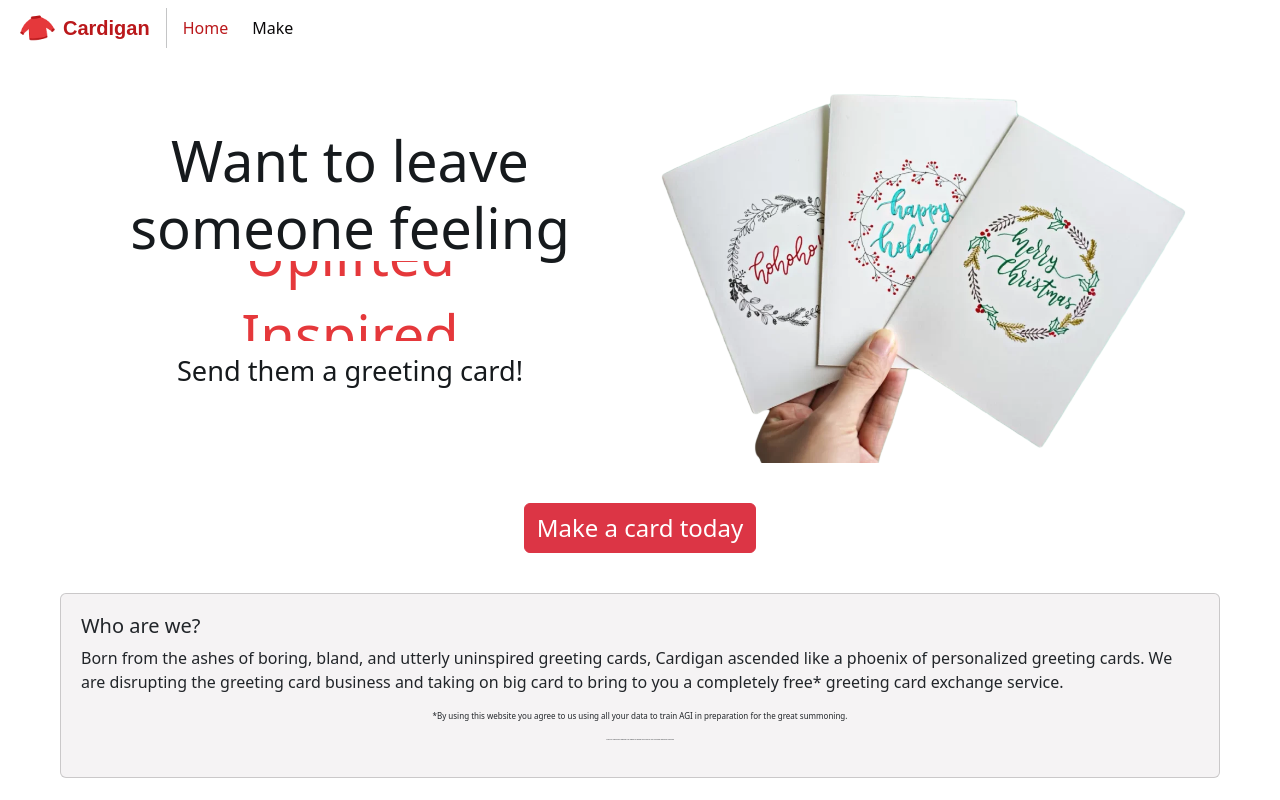
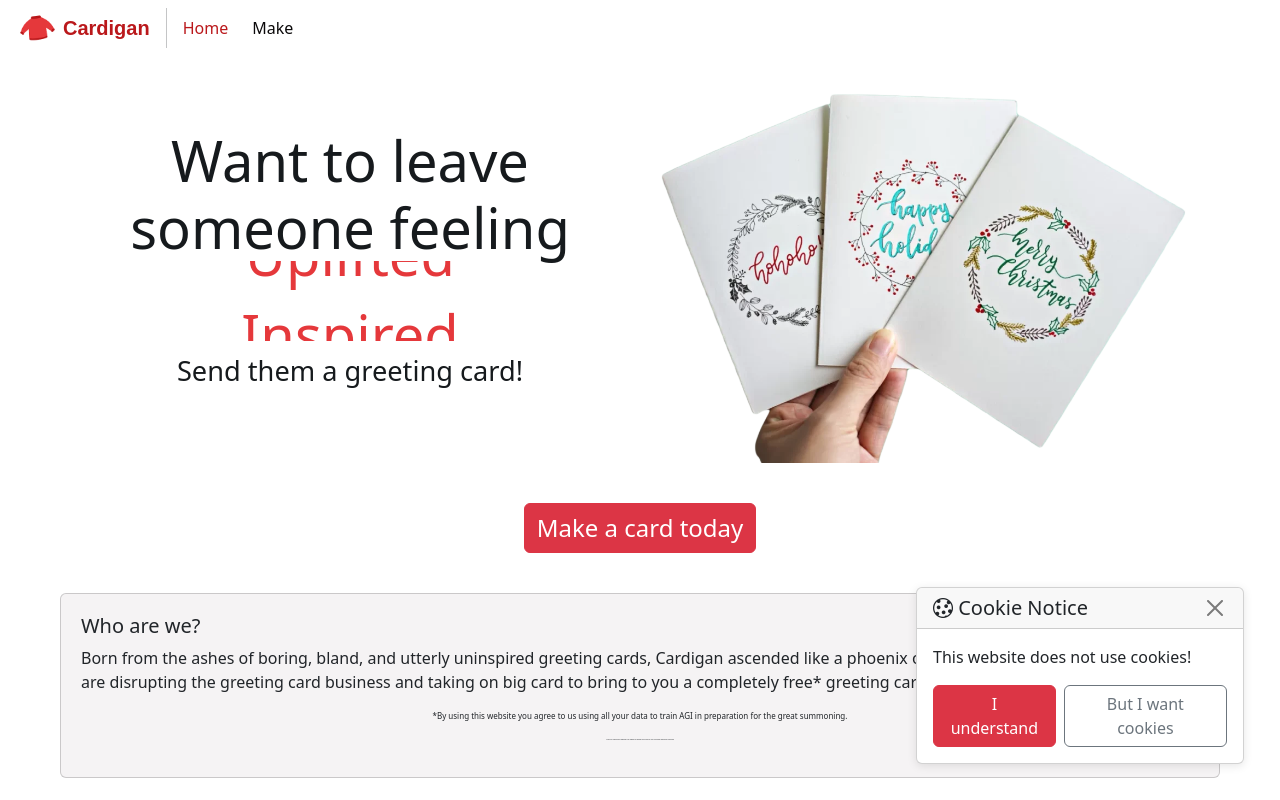
Before and after one commit to TheDevMoth/Cardigan, a Vue app in the folder Frontend/: page / in a window 1280 px wide. Built offline with nearby package versions, Linux system fonts and the light colour scheme.

Commit message:
add cookie consent alert

```diff
--- /dev/null
+++ b/Frontend/src/components/CookieConcent.vue
@@ -0,0 +1,62 @@
+<template>
+    <div v-if="isVisible" class="cookie-consent">
+        <div class="card">
+            <div class="card-header d-flex justify-content-between align-items-center">
+                <h5 class="mb-0">
+                    <i class="bi bi-cookie"></i> Cookie Notice
+                </h5>
+                <button type="button" class="btn-close" aria-label="Close" @click="dismissNotification"></button>
+            </div>
+            <div class="card-body">
+                <p v-if="!showCookie" class="card-text">This website does not use cookies!</p>
+                <p v-else class="card-text">Okay, you can have one cookie 🍪</p>
+                <div v-if="!showCookie" class="d-flex gap-2">
+                    <button class="btn btn-danger" @click="dismissNotification">I understand</button>
+                    <button class="btn btn-outline-secondary" @click="giveCookie">But I want cookies</button>
+                </div>
+            </div>
+        </div>
+    </div>
+</template>
+
+<script setup lang="ts">
+import { ref } from 'vue';
+
+const isVisible = ref(localStorage.getItem('cookieAlertDismissed') !== 'true');
+const showCookie = ref(false);
+
+const dismissNotification = () => {
+    isVisible.value = false;
+    localStorage.setItem('cookieAlertDismissed', 'true');
+};
+
+const giveCookie = () => {
+    showCookie.value = true;
+    document.cookie = "cookie=🍪; path=/; max-age=86400";
+    localStorage.setItem('cookieAlertDismissed', 'true');
+};
+</script>
+
+<style scoped>
+.cookie-consent {
+    position: fixed;
+    z-index: 1000;
+    bottom: 0;
+    left: 0;
+    width: 100%;
+    padding: 1rem;
+}
+
+@media (min-width: 576px) {
+    .cookie-consent {
+        width: 360px;
+        bottom: 20px;
+        right: 20px;
+        left: auto;
+    }
+}
+
+.card {
+    box-shadow: 0 2px 10px rgba(0, 0, 0, 0.1);
+}
+</style>
--- a/Frontend/src/views/Home.vue
+++ b/Frontend/src/views/Home.vue
@@ -2,6 +2,7 @@
 import { useRoute } from 'vue-router';
 import NavigationBar from '@/components/NavigationBar.vue';
 import SlotMachineText from '@/components/SlotMachineText.vue';
+import CookieConcent from '@/components/CookieConcent.vue';
 
 const route = useRoute();
 
@@ -78,6 +79,7 @@ shuffleArray(words);
         </div>
 
     </main>
+    <CookieConcent />
 </template>
 
 <style scoped>
```
